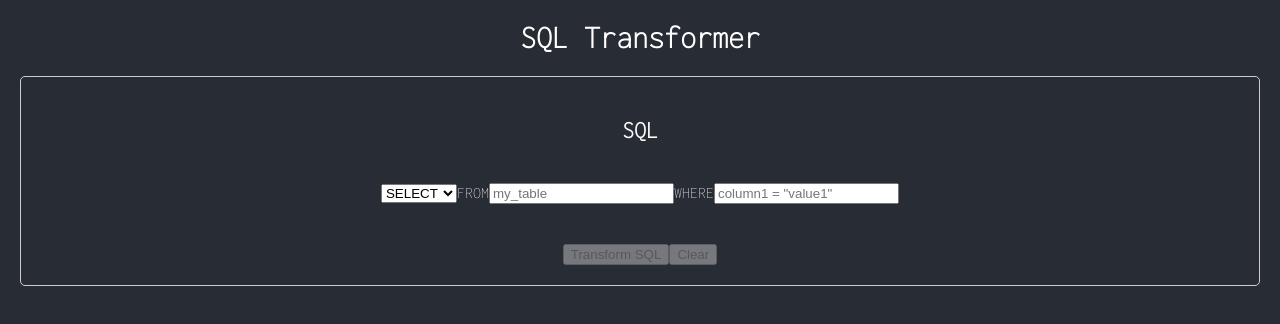
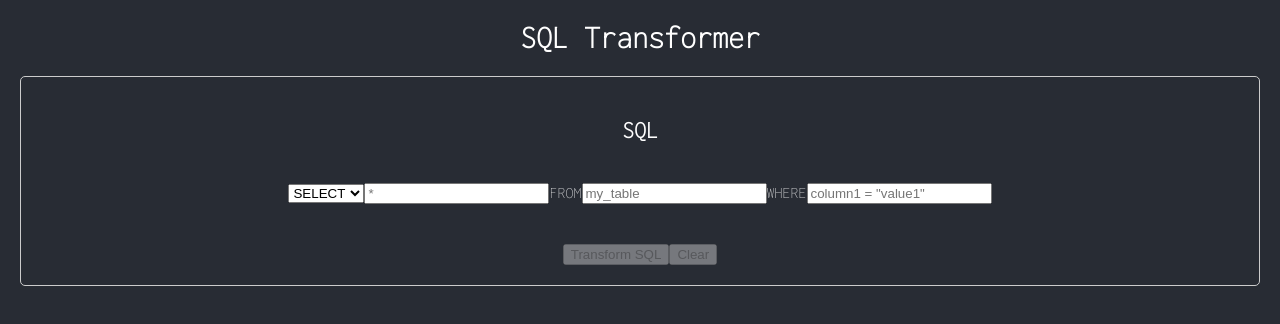
Before and after one commit to striderkein/eaglys-web, a React (Create React App) app: page / in a window 1280 px wide. Shown: the top 324 px of the page. Built offline with nearby package versions, Linux system fonts and the light colour scheme; no server answers.

Commit message:
feat:add column-name to input-area

```diff
--- a/src/components/Section1.tsx
+++ b/src/components/Section1.tsx
@@ -13,6 +13,7 @@ function Section1({
 }: Props) {
   const [initialSql, setInitialSql] = useState('');
   const [selectedStatement, setSelectedStatement] = useState('SELECT');
+  const [selectedColumn, setSelectedColumn] = useState('');
   const [selectedTable, setSelectedTable] = useState('');
   const [whereClause, setWhereClause] = useState('');
 
@@ -22,7 +23,7 @@ function Section1({
     if (selectedTable) {
       switch (statement) {
         case 'SELECT':
-          setInitialSql(`SELECT * FROM ${selectedTable} ${whereClause ? `WHERE ${whereClause}` : ''}`);
+          setInitialSql(`SELECT ${selectedColumn} FROM ${selectedTable} ${whereClause ? `WHERE ${whereClause}` : ''}`);
           break;
         case 'INSERT':
           setInitialSql(`INSERT INTO ${selectedTable} (column1, column2) VALUES (value1, value2)`);
@@ -41,7 +42,13 @@ function Section1({
     console.log(`initialSql: ${initialSql}`)
     setSelectedStatement(statement);
     handleSqlChange({ target: { value: initialSql } } as React.ChangeEvent<HTMLTextAreaElement>);
-}, [initialSql, selectedTable, whereClause, handleSqlChange]);
+}, [initialSql, selectedColumn, selectedTable, whereClause, handleSqlChange]);
+
+  const handleColumnChange = useCallback((event: ChangeEvent<HTMLTextAreaElement>) => {
+    const column = event.target.value;
+    setSelectedColumn(column);
+    handleSqlChange({ target: { value: initialSql } } as React.ChangeEvent<HTMLTextAreaElement>);
+  }, [initialSql, handleSqlChange]);
 
   const handleTableChange = useCallback((event: ChangeEvent<HTMLTextAreaElement>) => {
     const table = event.target.value;
@@ -56,6 +63,7 @@ function Section1({
   const handleClearClick = () => {
     setInitialSql('');
     setSelectedStatement('SELECT');
+    setSelectedColumn('');
     setSelectedTable('');
     setWhereClause('');
     handleSqlChange({ target: { value: '' } } as React.ChangeEvent<HTMLTextAreaElement>);
@@ -75,6 +83,14 @@ function Section1({
           <option value="UPDATE">UPDATE</option>
           <option value="DELETE">DELETE</option>
         </select>
+        {selectedStatement === 'SELECT' && (
+          <input
+            type="text"
+            placeholder="*"
+            value={selectedColumn}
+            onInput={handleColumnChange as () => void}
+          />
+        )}
         {selectedStatement === 'INSERT' ? (
           <span>INTO</span>
         ) : (
@@ -103,7 +119,7 @@ function Section1({
           <span className='clause-container'>
             <span className='clause'>{selectedStatement}</span>
             {selectedStatement === 'SELECT' && (
-              <span className='clause'>*</span>
+              <span className='clause'>{selectedColumn}</span>
             )}
             {selectedStatement === 'INSERT' ? (
               <span className='clause'>INTO</span>
```
